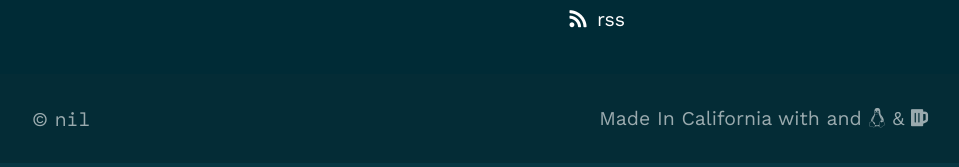
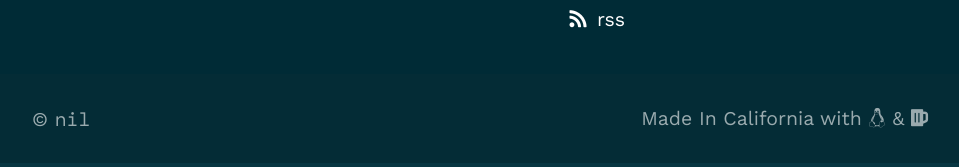
Before and after one commit to sh78/sh78.github.io, a Jekyll site: the page built from index.md, in a window 1280 px wide. Shown: the part 635-802 px from the top of the page, without its empty margins (160-1119 px from the left). Built offline with Jekyll 4.4.1, drawn with Linux system fonts in a browser that asks for light colours; nearby versions of some CDN libraries.

Commit message:
fix footer typo

```diff
--- a/_includes/footer.html
+++ b/_includes/footer.html
@@ -29,7 +29,7 @@
   <div class="footer-copyright">
     <div class="container">
       <p class="left">&copy; <code>nil</code></p>
-      <p class="right">Made In California with and <i class="fab fa-linux"><span class="sr-only">Linux</span></i> &amp; <i class="fas fa-beer"><span class="sr-only">beer</span></i></p>
+      <p class="right">Made In California with <i class="fab fa-linux"><span class="sr-only">Linux</span></i> &amp; <i class="fas fa-beer"><span class="sr-only">beer</span></i></p>
     </div>
   </div>
 
```
